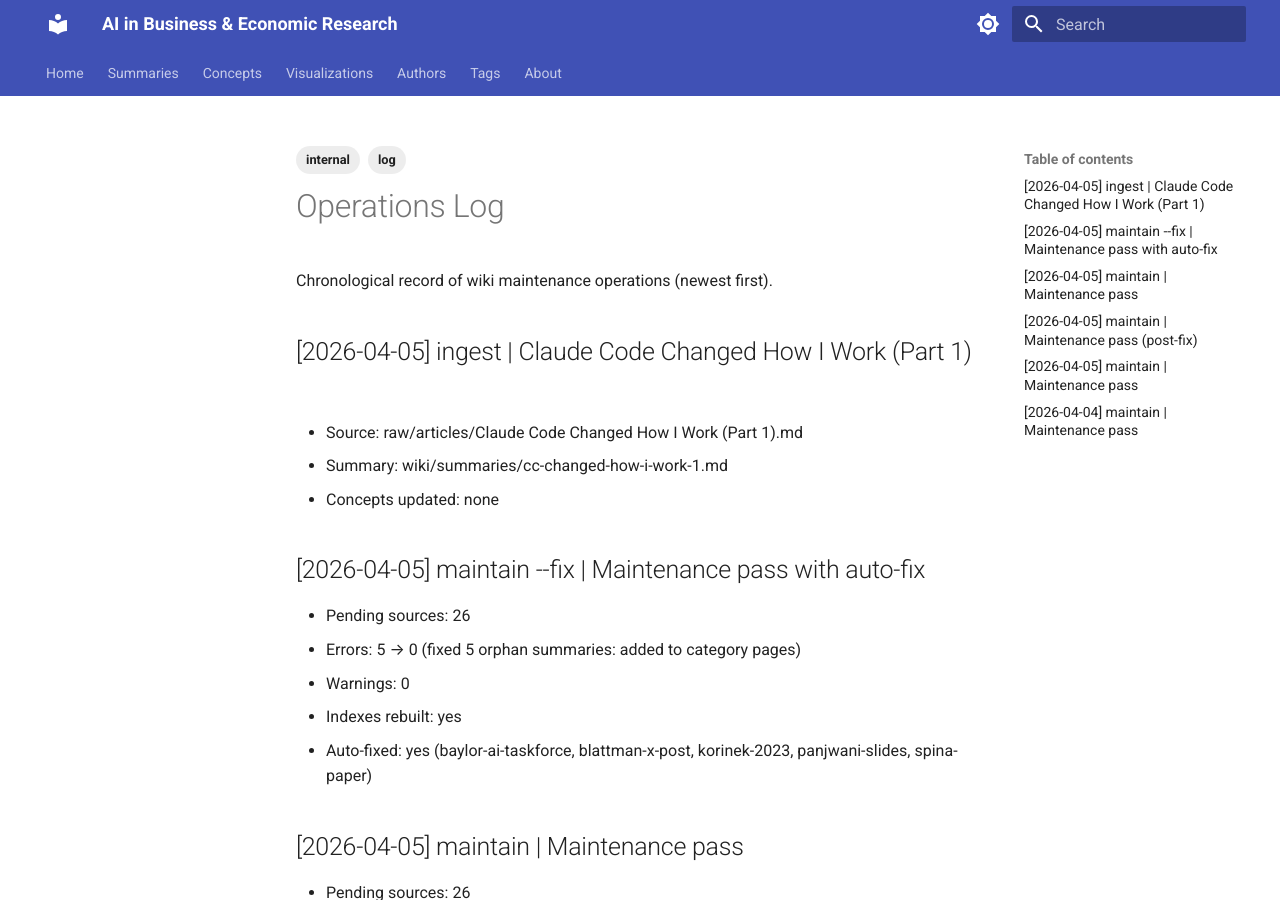
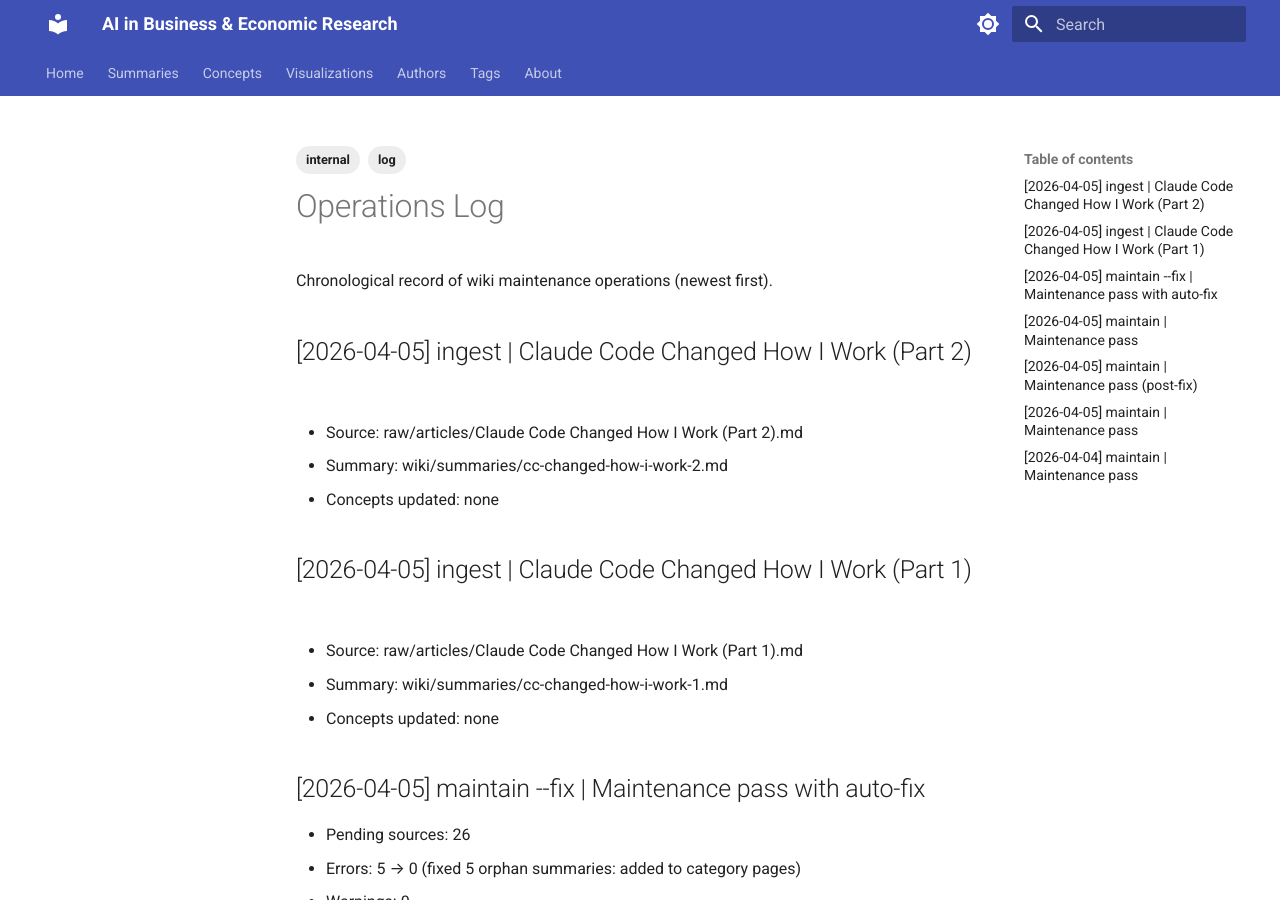
Before and after one commit to velikov-mihail/ai-econ-wiki, an MkDocs documentation site: the page built from wiki/log.md, in a window 1280 px wide and 900 px high. Built offline with MkDocs 1.6.1 and Material for MkDocs 9.7.7, drawn with Linux system fonts in a browser that asks for light colours; part of the change alters nothing that is shown.

Commit message:
Add summary: Claude Code Changed How I Work (Part 2)
Co-Authored-By: Claude Opus 4.6 (1M context) <noreply@anthropic.com>

```diff
--- a/wiki/log.md
+++ b/wiki/log.md
@@ -7,6 +7,11 @@ date_updated: 2026-04-05
 # Operations Log
 
 Chronological record of wiki maintenance operations (newest first).
+
+## [2026-04-05] ingest | Claude Code Changed How I Work (Part 2)
+- Source: raw/articles/Claude Code Changed How I Work (Part 2).md
+- Summary: wiki/summaries/cc-changed-how-i-work-2.md
+- Concepts updated: none
 
 ## [2026-04-05] ingest | Claude Code Changed How I Work (Part 1)
 - Source: raw/articles/Claude Code Changed How I Work (Part 1).md
--- /dev/null
+++ b/wiki/summaries/cc-changed-how-i-work-2.md
@@ -0,0 +1,42 @@
+---
+title: "Claude Code Changed How I Work (Part 2)"
+tags: [summary, claude-code-skills, attention, human-capital, production-theory, ai-adoption]
+sources:
+  - "[[raw/articles/Claude Code Changed How I Work (Part 2).md]]"
+date_updated: 2026-04-05
+date_published: 2025-12-19
+---
+
+- **Author/Source**: Scott Cunningham (Baylor), via Substack ("Causal Inference")
+- **Original**: [https://causalinf.substack.com/p/claude-code-changed-how-i-work-part-b7f](https://causalinf.substack.com/p/claude-code-changed-how-i-work-part-b7f)
+
+- **Key Ideas**
+  - AI has changed the production function for cognitive output from quasi-concave (requiring some human time) to **linear isoquants** where human and machine time are perfect substitutes: Q = aH + bM.
+  - With linear isoquants and cheap machine time, cost minimization yields a corner solution: H = 0. For the first time, cognitive output can be produced with zero human time.
+  - Human capital accumulation requires a chain: Time → Attention → Human Capital → Output. AI creates a bypass (AI → Output) that severs learning from production.
+  - The **danger zone**: when behavioral response to AI reduces human time below a threshold H-bar, output actually falls below pre-AI levels despite better technology.
+  - Agentic AI may paradoxically be *better* for preserving attention than chatbot coding, because agents require supervision, direction, and verification — keeping humans cognitively engaged.
+
+- **Summary**
+
+Cunningham develops a formal economic theory of attention and AI using production function analysis. Before AI, cognitive output required quasi-concave production functions — you always needed some human time. Post-AI, isoquants become linear (perfect substitutes), and since machine time is cheap (subscription pricing makes marginal cost near zero), rational agents choose corner solutions with zero human time. This creates a paradox: the optimal choice for any single task (minimize cost via AI) may maximize lifetime costs through human capital depreciation.
+
+The core framework identifies a "productivity zone" (maintain human time, capture AI augmentation) versus a "danger zone" (reduce human time below threshold, lose more than AI gains). The chain Time → Attention → Human Capital → Output is severed by the AI bypass. Cunningham argues this is different from past automation (calculators, statistical software) because AI can handle entire cognitive workflows, not just routine subtasks. He previews Part 3's argument that agentic AI — requiring supervision and direction — may preserve attention better than copy-paste vibe coding.
+
+- **Relevance to Economics Research**
+
+This is an economist's theory of AI impact written in the language of economics (production functions, isoquants, cost minimization, human capital). Directly relevant to how researchers should think about their own AI adoption — the danger zone framework provides a decision model for when AI use becomes counterproductive. The attention chain (Time → Attention → Human Capital → Output) offers a framework for designing research workflows that preserve learning.
+
+- **Related Concepts**
+  - [[concepts/cognitive-load-and-ai]]
+  - [[concepts/human-capital]]
+  - [[concepts/claude-code]]
+  - [[concepts/agentic-workflows]]
+  - [[concepts/hard-vs-easy-tasks]]
+  - [[concepts/human-ai-collaboration]]
+
+- **Related Summaries**
+  - [[summaries/cc-changed-how-i-work-1]]
+  - [[summaries/agentic-everything]]
+  - [[summaries/shape-of-ai]]
+  - [[summaries/ai-normal-technology]]
--- a/wiki/summaries/claude-code-skills.md
+++ b/wiki/summaries/claude-code-skills.md
@@ -26,6 +26,7 @@ Building skills, the DAAF framework, continuous improvement, and compilation wor
 
 ### Adoption & Experience
 - [[cc-changed-how-i-work-1|Claude Code Changed How I Work (Part 1)]] — Cunningham on the shift from vibe coding to agentic coding
+- [[cc-changed-how-i-work-2|Claude Code Changed How I Work (Part 2)]] — The theory of attention, danger zones, and linear isoquants
 
 ### Presentations
 - [[spina-paper|Claude Code for Academics]] — Spina's AI agent for empirical research (paper + slides)
--- a/wiki/summaries/index.md
+++ b/wiki/summaries/index.md
@@ -6,7 +6,7 @@ date_updated: 2026-04-03
 
 # All Summaries
 
-This wiki contains **97** source summaries across the following categories.
+This wiki contains **98** source summaries across the following categories.
 
 ## Professional Productivity
 
@@ -90,6 +90,7 @@ See also: [[summaries/claude-code-skills|Claude Code Skills & Advanced Workflows
 - [[summaries/building-skills|Building Skills]]
 - [[summaries/cherny-code|ChernyCode: Boris Cherny's Productivity Tips for AI-Assisted Coding]]
 - [[summaries/cc-changed-how-i-work-1|Claude Code Changed How I Work (Part 1)]]
+- [[summaries/cc-changed-how-i-work-2|Claude Code Changed How I Work (Part 2)]]
 - [[summaries/compilation-review|Compilation, Categorization, and Multi-Year Review]]
 - [[summaries/continuous-improvement|Continuous Improvement]]
 - [[summaries/daaf-framework|DAAF: Data Analyst Augmentation Framework]]
```
